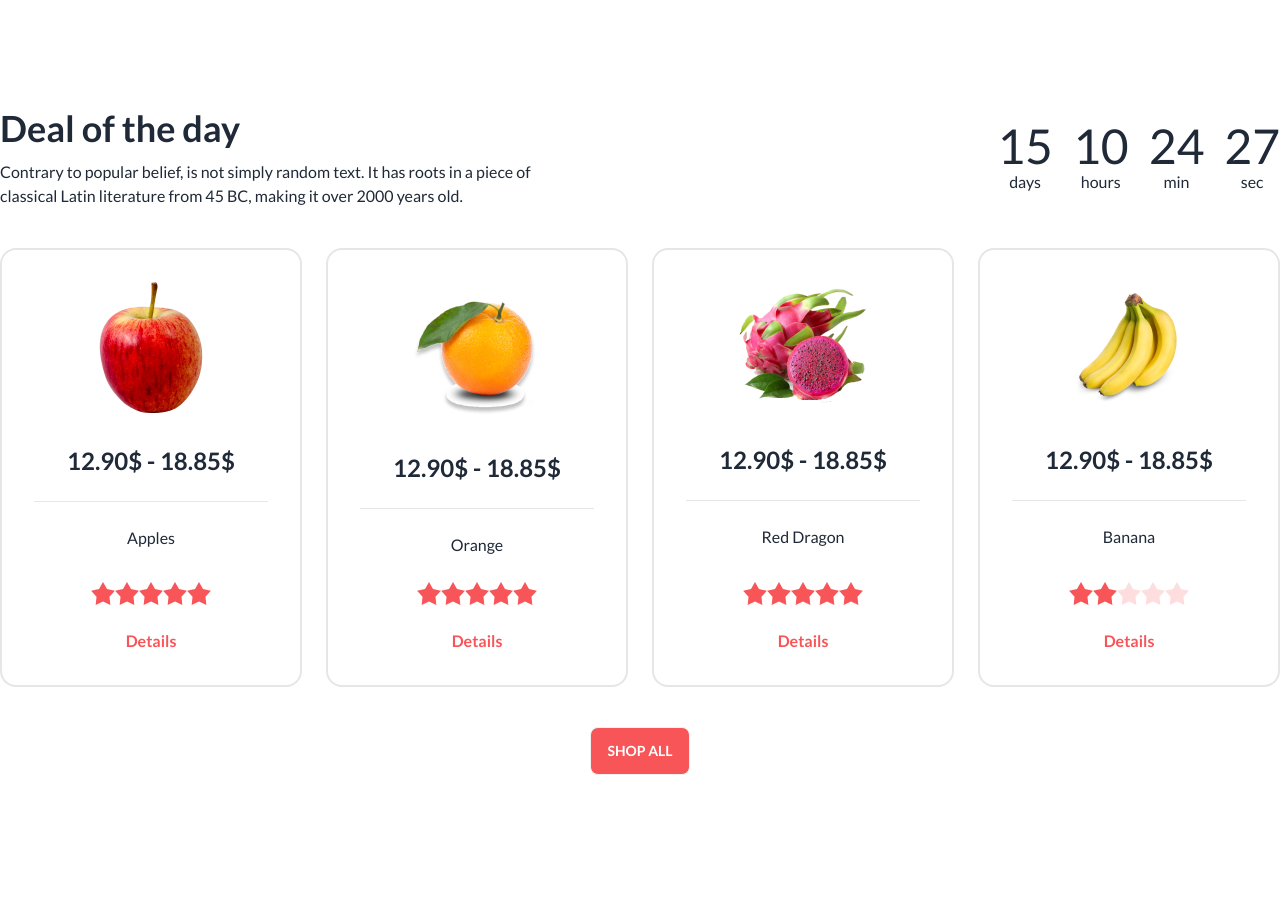
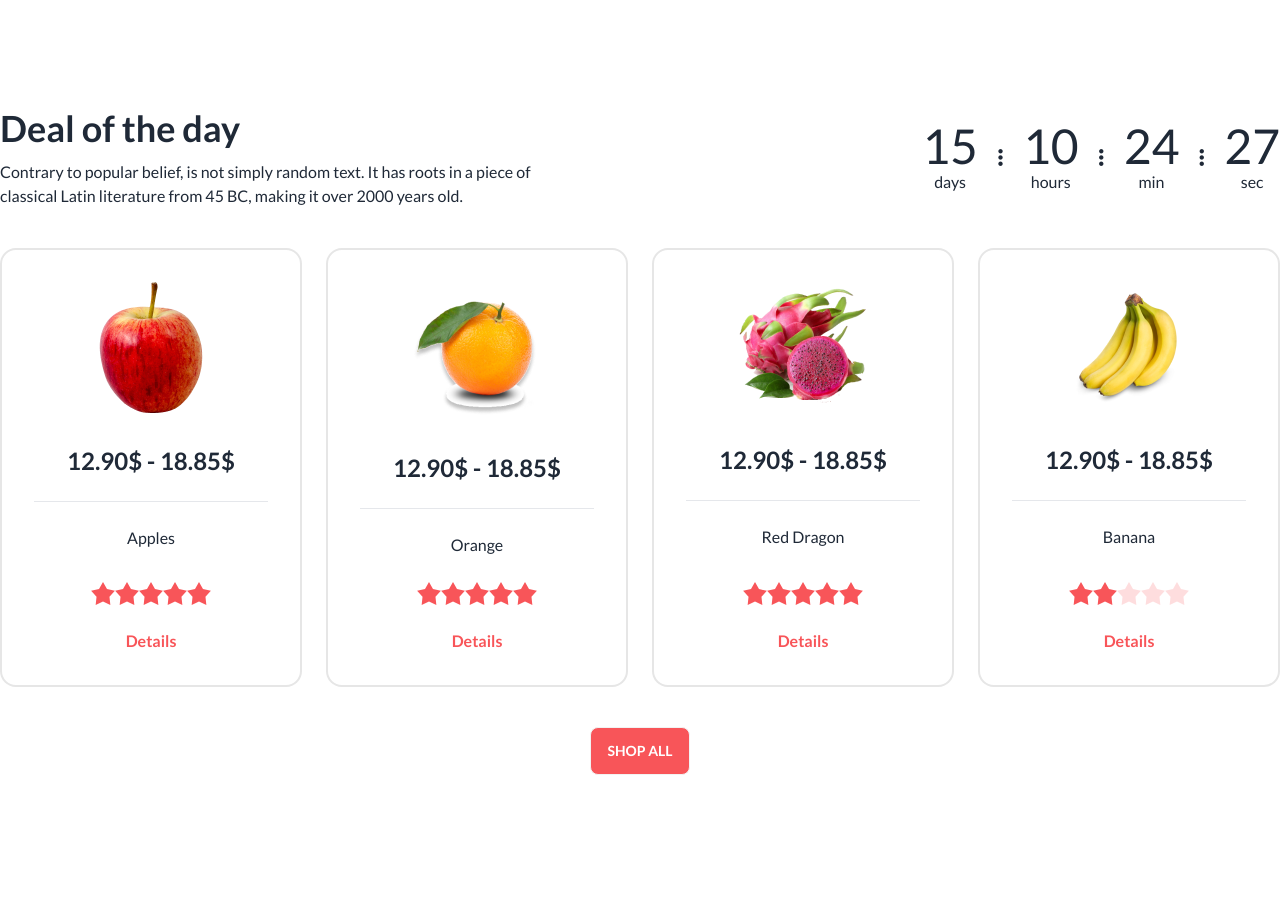
Before and after one commit to tanzilamd/fruit-brust, a plain HTML site: page index.html in a window 1280 px wide. Shown: the part 1040-1953 px from the top of the page. Drawn offline with nearby package versions, Linux system fonts and the light colour scheme; grey boxes are pictures that could not be loaded.

Commit message:
ellipsis added on timer

```diff
--- a/index.html
+++ b/index.html
@@ -194,18 +194,28 @@
                 </span>
                 days
               </div>
+
+              <span class="flex items-center text-xl"><i class="fa-solid fa-ellipsis-vertical"></i></span>
+
               <div class="flex flex-col">
                 <span class="countdown font-mono text-5xl">
                   <span style="--value:10;"></span>
                 </span>
                 hours
               </div>
+
+              <span class="flex items-center text-xl"><i class="fa-solid fa-ellipsis-vertical"></i></span>
+
               <div class="flex flex-col">
                 <span class="countdown font-mono text-5xl">
                   <span style="--value:24;"></span>
                 </span>
                 min
               </div>
+
+              <span class="flex items-center text-xl"><i class="fa-solid fa-ellipsis-vertical"></i></span>
+
+
               <div class="flex flex-col">
                 <span class="countdown font-mono text-5xl">
                   <span style="--value:27;"></span>
```
